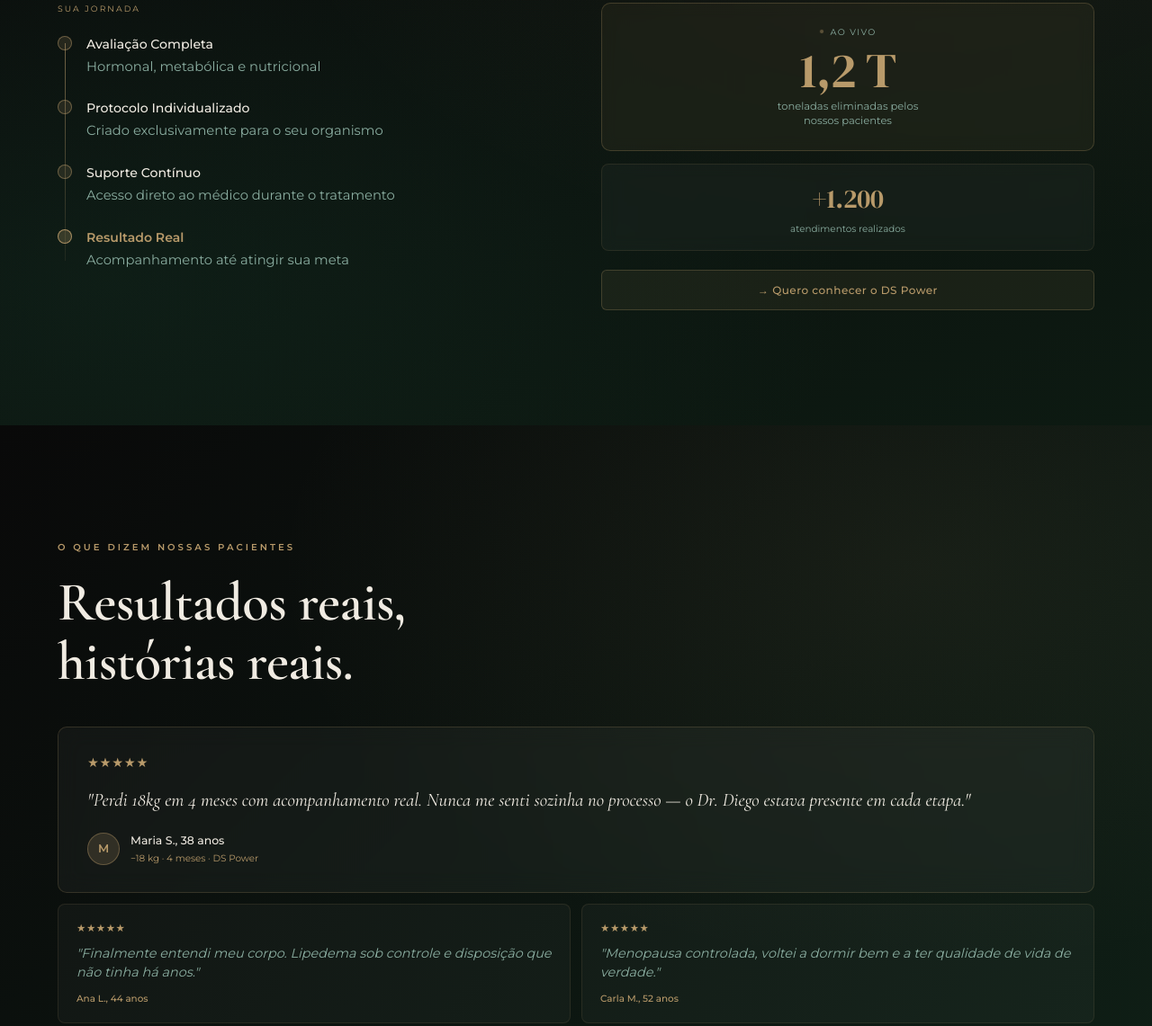
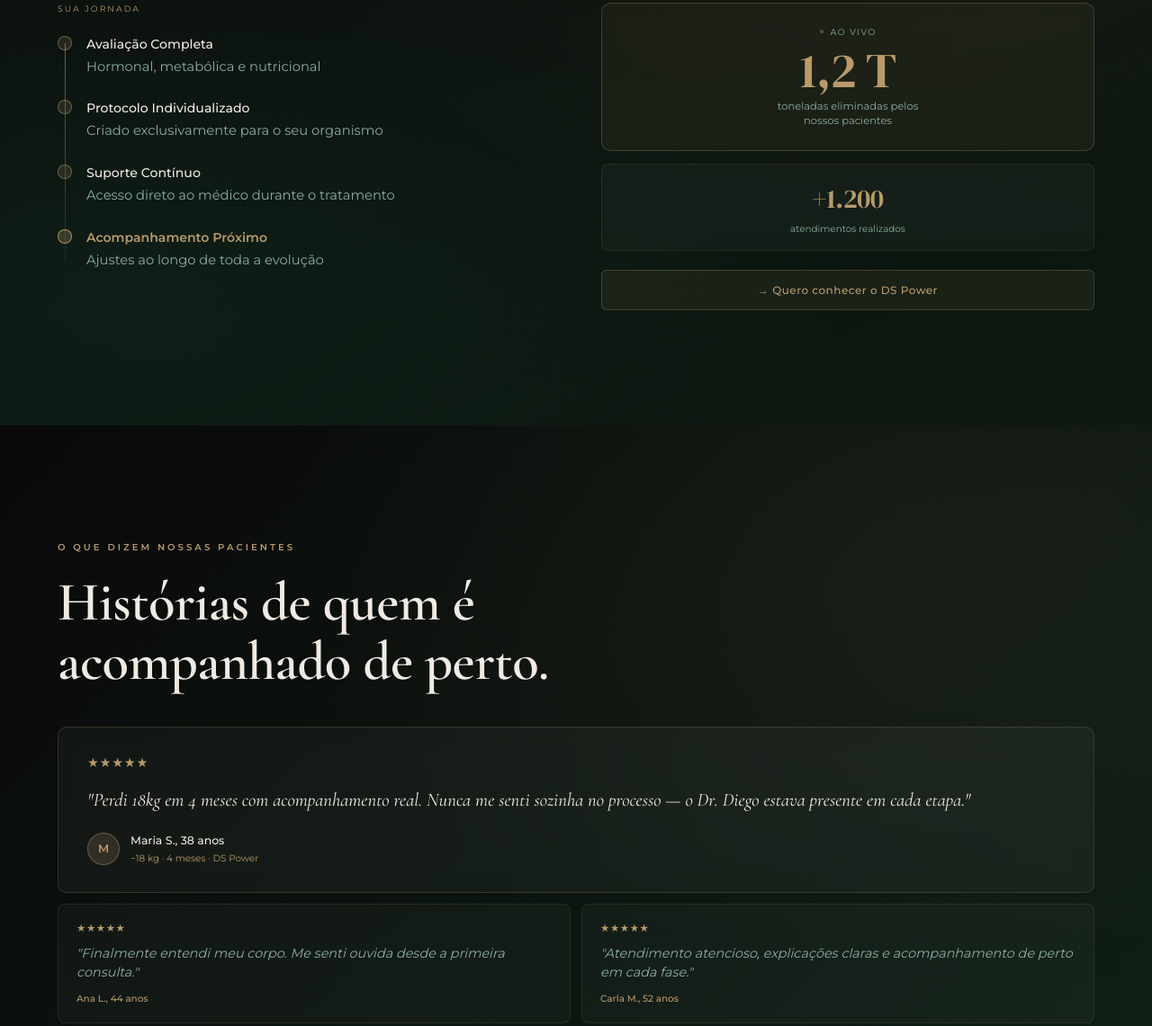
Before and after one commit to DrDiegoSilva/drdiegosilva-landing, a plain HTML site: page index.html in a window 1280 px wide. Shown: the part 4076-5217 px from the top of the page at 90% size. Drawn offline with nearby package versions, Linux system fonts and the light colour scheme; no server answers.

Commit message:
texto: ajusta cópia do DS Power, depoimentos e estética
Atualiza só os trechos pedidos no index.html. O contador ao vivo,
o +1.200 e o depoimento da Maria S. ficam como estão.

Co-authored-by: DrDiegoSilva <DrDiegoSilva@users.noreply.github.com>

```diff
--- a/index.html
+++ b/index.html
@@ -270,7 +270,7 @@
         <div class="servicos__card reveal reveal-d5">
           <div class="servicos__num">05</div>
           <h3>Estética e Qualidade de Vida</h3>
-          <p>Tratamentos que aliam saúde, bem-estar e resultados estéticos com base clínica.</p>
+          <p>Tratamentos que aliam saúde, bem-estar e cuidado estético com base clínica.</p>
         </div>
         <div class="servicos__card reveal reveal-d6">
           <div class="servicos__num">06</div>
@@ -319,8 +319,8 @@
             <div class="dspower__step">
               <div class="dspower__step-dot"></div>
               <div>
-                <div class="dspower__step-title">Resultado Real</div>
-                <div class="dspower__step-desc">Acompanhamento até atingir sua meta</div>
+                <div class="dspower__step-title">Acompanhamento Próximo</div>
+                <div class="dspower__step-desc">Ajustes ao longo de toda a evolução</div>
               </div>
             </div>
           </div>
@@ -356,7 +356,7 @@
     <div class="depoimentos__inner">
       <div class="depoimentos__header">
         <div class="section-label reveal">O que dizem nossas pacientes</div>
-        <h2 class="section-heading reveal reveal-d1">Resultados reais,<br />histórias reais.</h2>
+        <h2 class="section-heading reveal reveal-d1">Histórias de quem é<br />acompanhado de perto.</h2>
       </div>
       <div class="depoimentos__grid">
         <!-- Card principal -->
@@ -375,12 +375,12 @@
         <div class="depoimentos__mini-grid">
           <div class="depoimentos__mini reveal reveal-d2">
             <div class="depoimentos__stars">★★★★★</div>
-            <p class="depoimentos__mini-quote">"Finalmente entendi meu corpo. Lipedema sob controle e disposição que não tinha há anos."</p>
+            <p class="depoimentos__mini-quote">"Finalmente entendi meu corpo. Me senti ouvida desde a primeira consulta."</p>
             <div class="depoimentos__mini-name">Ana L., 44 anos</div>
           </div>
           <div class="depoimentos__mini reveal reveal-d3">
             <div class="depoimentos__stars">★★★★★</div>
-            <p class="depoimentos__mini-quote">"Menopausa controlada, voltei a dormir bem e a ter qualidade de vida de verdade."</p>
+            <p class="depoimentos__mini-quote">"Atendimento atencioso, explicações claras e acompanhamento de perto em cada fase."</p>
             <div class="depoimentos__mini-name">Carla M., 52 anos</div>
           </div>
         </div>
```
